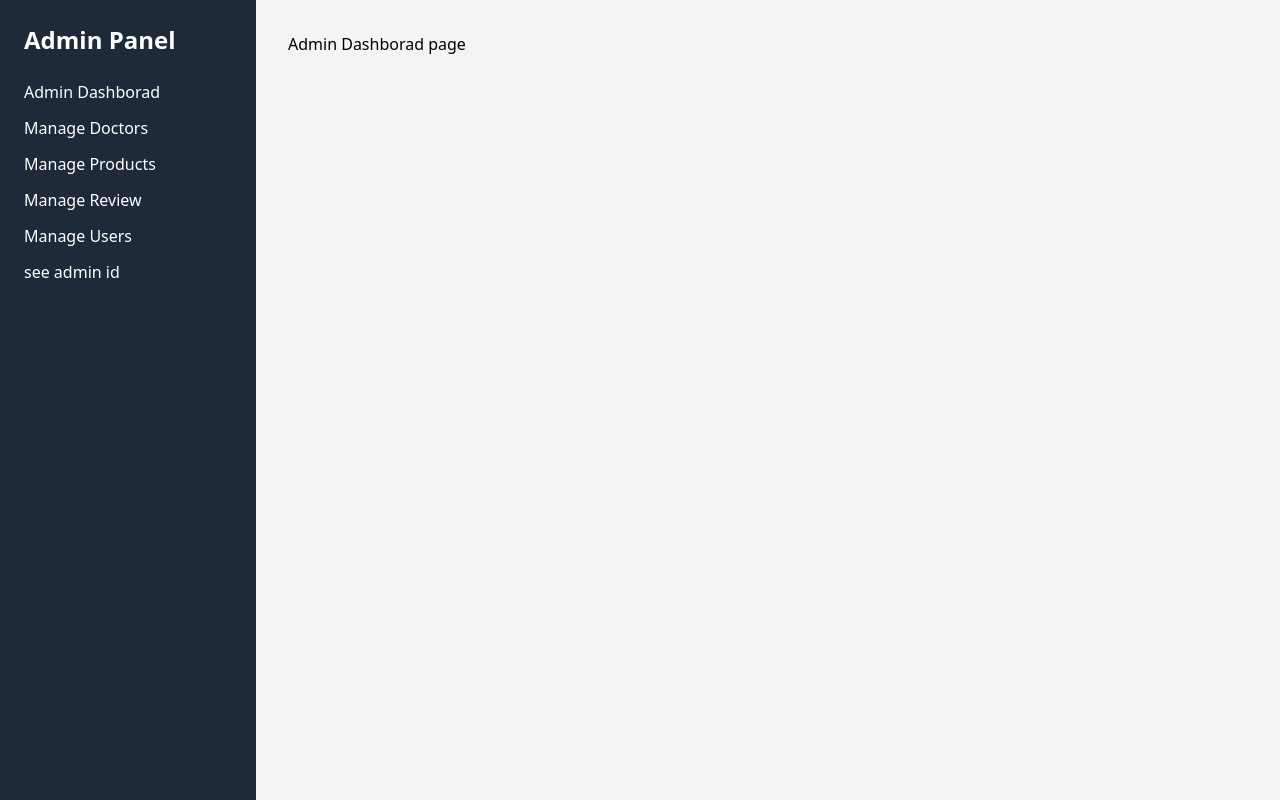
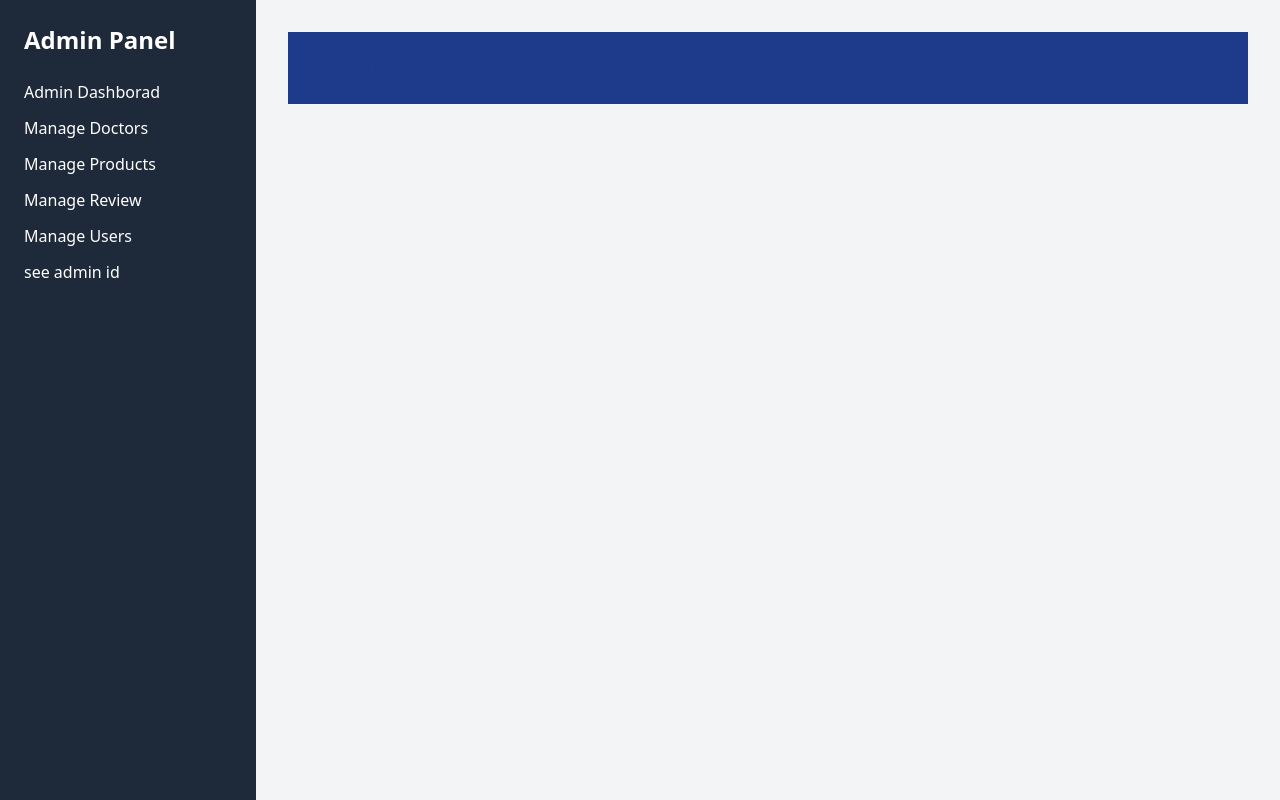
Before and after one commit to DILANTHA9590/learn_next_js, a Next.js app: page /admin in a window 1280 px wide. Built offline with nearby package versions, Linux system fonts and the light colour scheme.

Commit message:
learned how to import  colrs withput tailwind config js  . ite i use global.css 🔴✅🟢

```diff
--- a/src/app/(adminhome)/admin/page.jsx
+++ b/src/app/(adminhome)/admin/page.jsx
@@ -1,5 +1,11 @@
 import React from "react";
+import "../../globals.css";
 
 export default function AdminDashborad() {
-  return <div> Admin Dashborad page</div>;
+  return (
+    <div className="bg-[var(--color-primary)] text-[var(--color-primary)] p-6 rounded-m">
+      {" "}
+      Admin Dashborad page
+    </div>
+  );
 }
--- a/src/app/globals.css
+++ b/src/app/globals.css
@@ -1 +1,9 @@
 @import "tailwindcss";
+
+
+
+:root {
+  --color-primary: #1e3a8a;
+  --color-bg: #f9fafb;
+  --color-accent: #e11d48;
+}
```
